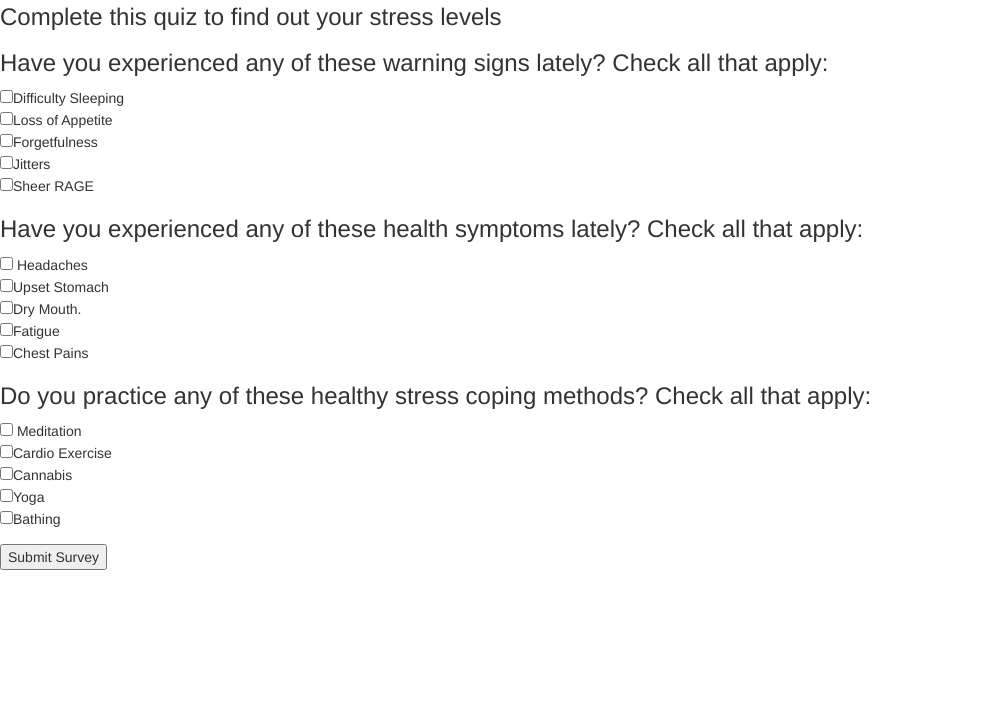
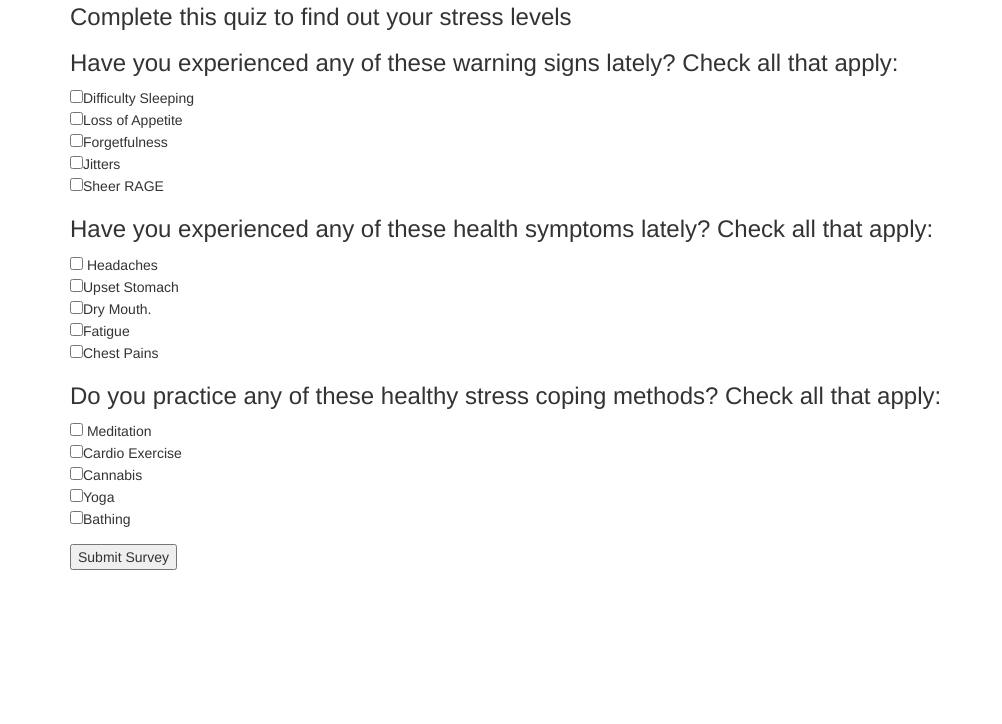
Before and after one commit to BenParisot/stress, a plain HTML site: page index.html in a window 1280 px wide. Shown: the part 76-800 px from the top of the page, without its empty margins (0-1002 px from the left). Drawn offline with Linux system fonts and the light colour scheme.

Commit message:
add container to index.html

```diff
--- a/index.html
+++ b/index.html
@@ -8,6 +8,7 @@
     <title>Stress Test</title>
   </head>
   <body>
+    <div class="container">
       <h1>Stress Test</h1>
       <h3>Complete this quiz to find out your stress levels</h3>
       <form id="transportation_survey">
@@ -47,5 +48,6 @@
       <span id="bad-response">
         <p>Try more ways to manage your stress, 420.</p>
       </span>
+    </div>
   </body>
 </html>
--- a/js/scripts.js
+++ b/js/scripts.js
@@ -17,7 +17,6 @@ Stress.prototype.stressCheck = function() {
   } else {
     $("#neutral-response").show();
   }
-
 };
 
 //user interface logic
@@ -38,6 +37,5 @@ $(document).ready(function(){
   });
   var stressLevel = new Stress(warningSigns, healthSymptoms, copingMethods);
   stressLevel.stressCheck();
-  console.log(stressLevel);
 });
 });
```
Lines whose indentation alone changed are shown as unchanged.
